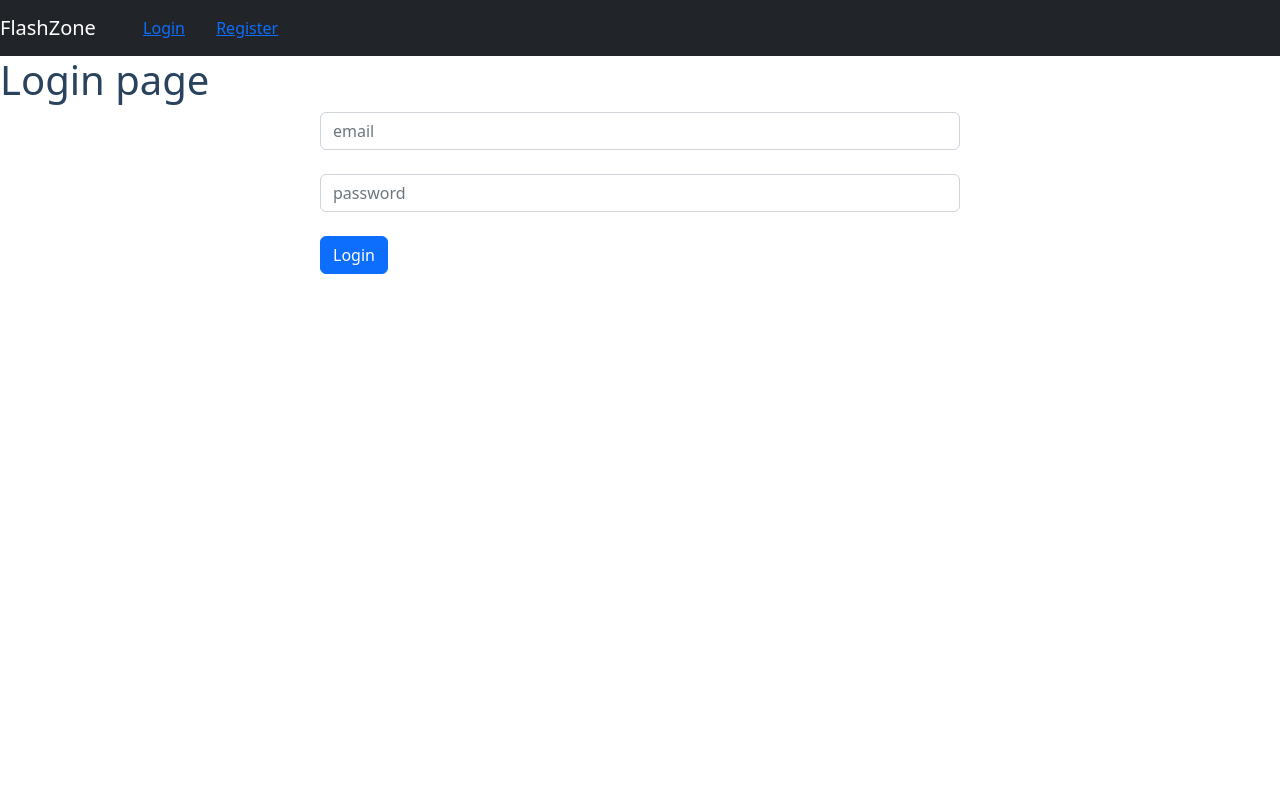
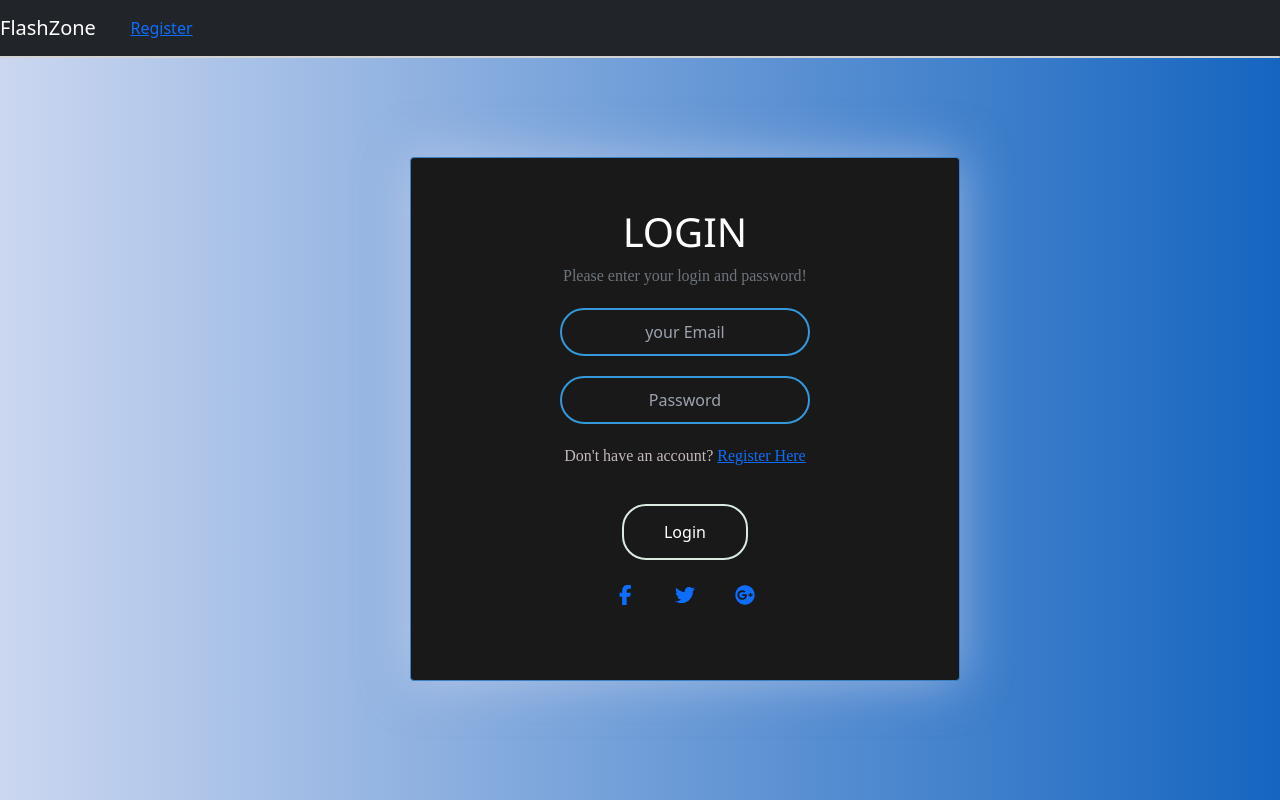
Before and after one commit to niamaidar/flashzone, a React (Vite) app in the folder client/: page / in a window 1280 px wide. Built offline with nearby package versions, Linux system fonts and the light colour scheme.

Commit message:
design login

```diff
--- a/client/package.json
+++ b/client/package.json
@@ -10,6 +10,10 @@
     "preview": "vite preview"
   },
   "dependencies": {
+    "@fortawesome/fontawesome-free": "^6.4.0",
+    "@fortawesome/free-brands-svg-icons": "^6.4.0",
+    "@fortawesome/react-fontawesome": "^0.2.0",
+    "animate.css": "^4.1.1",
     "axios": "^1.4.0",
     "bootstrap": "^5.2.3",
     "react": "^18.2.0",
--- a/client/src/App.jsx
+++ b/client/src/App.jsx
@@ -21,10 +21,9 @@ function App() {
         <Header />
         <Routes>
           <Route path="/" element={<Login />}>
-
+          <Route path="/user" element={<Userlist />}/>
           </Route>
-          {/* <Route path="login" element={<Login />}></Route> */}
-          <Route path="/user" element={<Userlist />}/>
+          <Route path="login" element={<Login />}></Route>
           <Route path="add" element={<Protected Cmp={AddProduct} />} />
           <Route path="/list" element={<Protected Cmp={ProductList} />} />
           <Route path="/update/:id" element={<Protected Cmp={UpdateProduct} />} />
--- a/client/src/admin/Header.jsx
+++ b/client/src/admin/Header.jsx
@@ -24,7 +24,7 @@ function Header() {
             </>
           ) : (
             <>
-              <Link to="/login">Login</Link>
+              {/* <Link to="/login">Login</Link> */}
               <Link to="/register">Register</Link>
             </>
           )}
--- a/client/src/admin/Login.jsx
+++ b/client/src/admin/Login.jsx
@@ -1,18 +1,24 @@
 import React, { useState, useEffect } from "react";
 import { useNavigate } from "react-router-dom";
+import { FontAwesomeIcon } from "@fortawesome/react-fontawesome";
+import { faGooglePlus, faTwitter, faFacebookF  } from "@fortawesome/free-brands-svg-icons";
+
 import Header from "./Header";
+import './login.css';
 function Login() {
   const navigate = useNavigate();
   const [email, setEmail] = useState("");
   const [password, setPassword] = useState("");
+
   useEffect(() => {
     if (localStorage.getItem("user-info")) {
       navigate("/add");
     }
   }, []);
+
   async function login() {
     console.warn(email, password);
-    let item = {email, password};
+    let item = { email, password };
     let result = await fetch("http://localhost:8000/api/login", {
       method: "POST",
       headers: {
@@ -21,33 +27,56 @@ function Login() {
       },
       body: JSON.stringify(item),
     });
+
     result = await result.json();
-    localStorage.setItem('user-info',JSON.stringify(result));
+    localStorage.setItem("user-info", JSON.stringify(result));
     navigate("/add");
   }
+
   return (
-    <div>
-      <h1>Login page</h1>
-      <div className="col-sm-6 offset-sm-3">
+    <div className="card">
+      <form className="box">
+        <h1>Login</h1>
+        <p className="text-muted">Please enter your login and password!</p>
         <input
           type="text"
-          placeholder="email"
+          name=""
           onChange={(e) => setEmail(e.target.value)}
-          className="form-control"
+          placeholder="your Email"
         />
-        <br />
         <input
           type="password"
-          placeholder="password"
+          name=""
           onChange={(e) => setPassword(e.target.value)}
-          className="form-control"
+          placeholder="Password"
         />
-        <br />
-        <button onClick={login} className="btn btn-primary">
-          Login
-        </button>
-      </div>
+        <div class="row">
+						<p>Don't have an account? <a href="/Register">Register Here</a></p>
+					</div>
+        <input type="submit" onClick={login} name="" value="Login" />
+        <div className="col-md-12">
+          <ul className="social-network social-circle">
+            <li>
+            <a href="#" className="icoFacebook" title="Facebook">
+              <FontAwesomeIcon icon={faFacebookF} />
+          </a>
+            </li>
+            <li>
+            <a href="#" className="icoTwitter" title="Twitter">
+              <FontAwesomeIcon icon={faTwitter} />
+          </a>
+            </li>
+            <li>
+            <a href="#" className="icoGoogle" title="Google +">
+            <FontAwesomeIcon icon={faGooglePlus} />
+          </a>
+
+            </li>
+          </ul>
+        </div>
+      </form>
     </div>
   );
 }
+
 export default Login;
--- /dev/null
+++ b/client/src/admin/login.css
@@ -0,0 +1,146 @@
+body {
+    margin: 0;
+    padding: 0;
+    font-family: sans-serif;
+    background: linear-gradient(to right, hsl(221, 56%, 87%), #1565c0)
+}
+
+.card{
+    margin-bottom:20px;
+    border:none;
+}
+
+.box {
+    width: 550px;
+    padding: 50px;
+    position: absolute;
+    top: 50%;
+    left: 32%;
+    background: #191919;
+    text-align: center;
+    transition: 0.25s;
+    margin-top: 100px;
+    box-shadow: 0 0 50px rgba(225, 225, 244, 0.502);
+    border: 1px solid #3a81c3;
+    border-radius: 4px;
+
+}
+
+.box input[type="text"],
+.box input[type="password"] {
+    border: 0;
+    background: none;
+    display: block;
+    margin: 20px auto;
+    text-align: center;
+    border: 2px solid #3498db;
+    padding: 10px 10px;
+    width: 250px;
+    outline: none;
+    color: white;
+    border-radius: 24px;
+    transition: 0.25s
+}
+
+.box h1 {
+    color: white;
+    text-transform: uppercase;
+    font-weight: 300;
+    font-family: 'Segoe UI', Tahoma, Geneva, Verdana, sans-serif
+}
+
+.box input[type="text"]:focus,
+.box input[type="password"]:focus {
+    width: 300px;
+    border-color: #cc2ebc
+}
+
+.box input[type="submit"] {
+    border: 0;
+    background: none;
+    display: block;
+    margin: 20px auto;
+    text-align: center;
+    border: 2px solid hsl(145, 30%, 89%);
+    padding: 14px 40px;
+    outline: none;
+    color: white;
+    border-radius: 24px;
+    transition: 0.25s;
+    cursor: pointer
+}
+
+.box input[type="submit"]:hover {
+    background: rgb(114, 200, 247)
+}
+
+.forgot {
+    text-decoration: underline
+}
+
+ul.social-network {
+    list-style: none;
+    display: inline;
+    margin-left: 0 !important;
+    padding: 0
+}
+
+ul.social-network li {
+    display: inline;
+    margin: 0 5px
+}
+
+.social-network a.icoFacebook:hover {
+    background-color: hsl(223, 19%, 86%)
+}
+
+.social-network a.icoTwitter:hover {
+    background-color: hsl(223, 19%, 86%)
+}
+
+.social-network a.icoGoogle:hover {
+    background-color: hsl(223, 19%, 86%)
+}
+
+.social-network a.icoFacebook:hover i,
+.social-network a.icoTwitter:hover i,
+.social-network a.icoGoogle:hover i {
+    color: #fff
+}
+
+a.socialIcon:hover,
+.socialHoverClass {
+    color: #44BCDD
+}
+
+.social-circle li a {
+    display: inline-block;
+    position: relative;
+    margin: 0 auto 0 auto;
+    border-radius: 50%;
+    text-align: center;
+    width: 50px;
+    height: 50px;
+    font-size: 20px
+}
+
+.social-circle li i {
+    margin: 0;
+    line-height: 50px;
+    text-align: center
+}
+
+.social-circle li a:hover i,
+.triggeredHover {
+    transform: rotate(360deg);
+    transition: all 0.2s
+}
+
+.social-circle i {
+    color: #fff;
+    transition: all 0.8s;
+    transition: all 0.8s
+}
+.row{
+    color: hsl(0, 9%, 75%);
+}
```
Also changed, not shown: client/src/admin/whattodo.txt, 1 other file (tests, documents, lock files or other folders).
